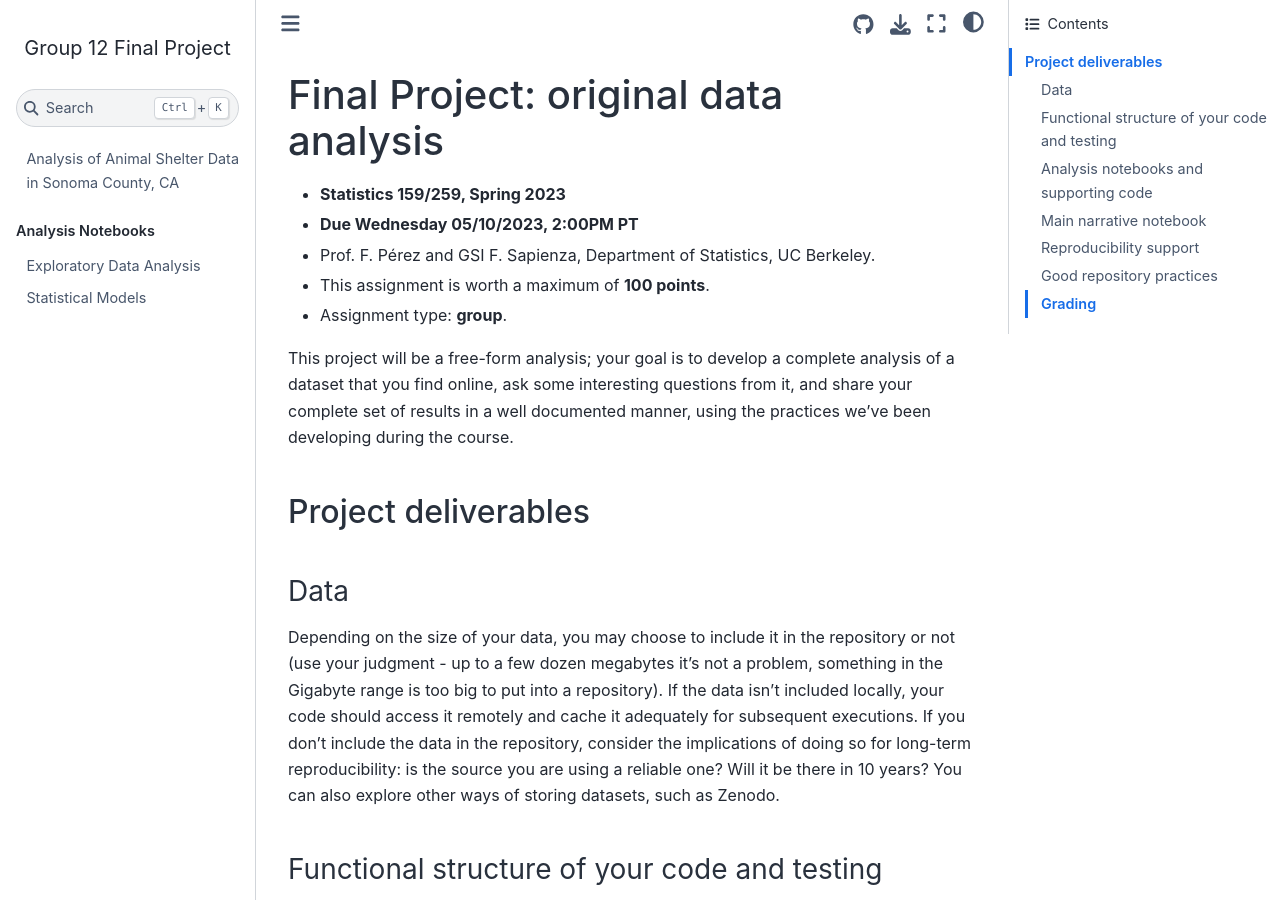
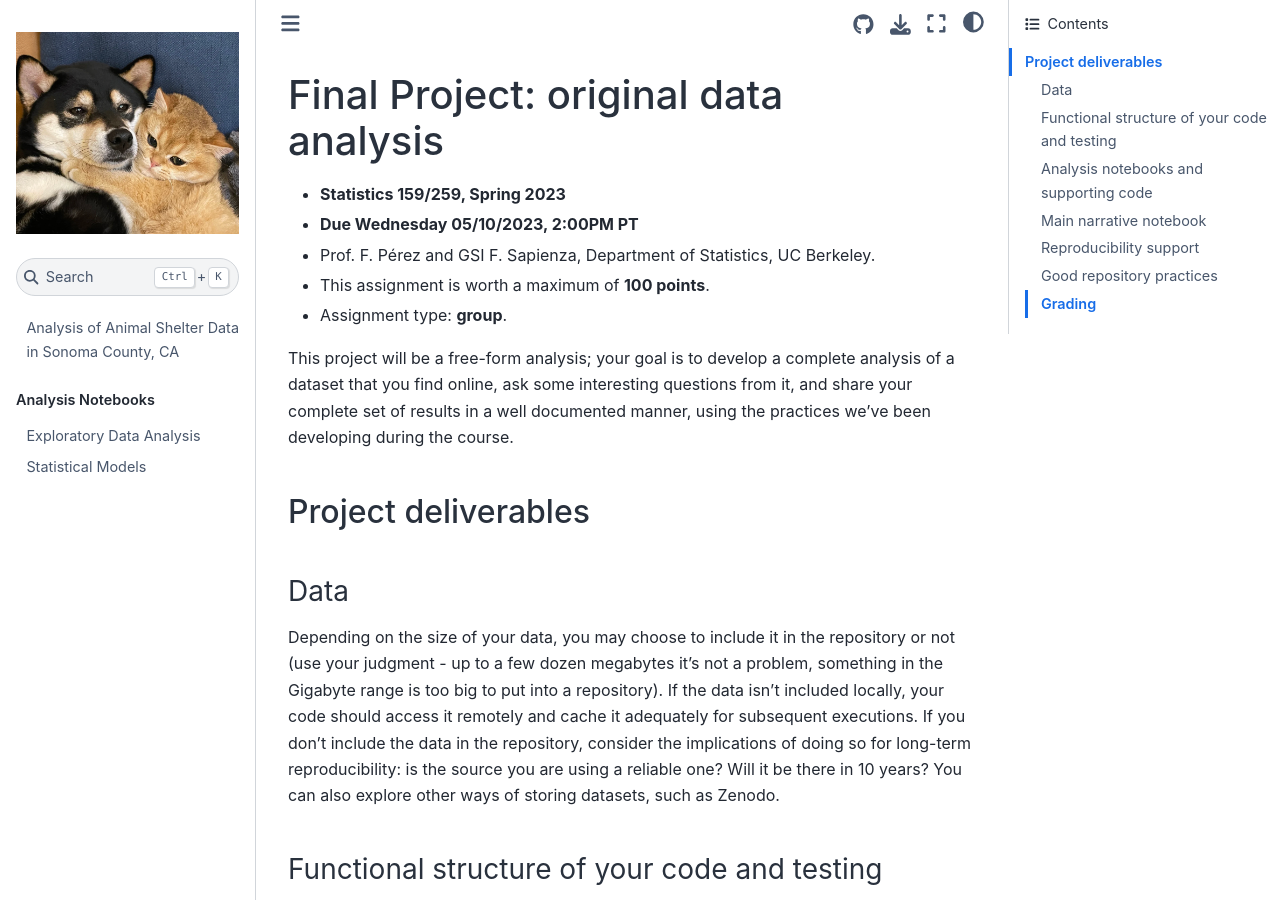
Before and after one commit to sarsong/project-Group12, a Jupyter Book: the page built from project-description.md, in a window 1280 px wide and 900 px high. Built offline with Jupyter Book 1.0.4 settings and Sphinx 7.4.7 and the Sphinx Book theme 1.1.4, drawn with Linux system fonts in a browser that asks for light colours.

Commit message:
added a logo for jb

```diff
--- a/_config.yml
+++ b/_config.yml
@@ -1,8 +1,11 @@
 # Book settings
+
 # Learn more at https://jupyterbook.org/customize/config.html
 
 title: Group 12 Final Project
 author: Group 12
+copyright: "2023"
+logo: logo.jpg
 
 execute:
   execute_notebooks: 'off'
```
Also changed, not shown: logo.jpg (added), main.ipynb.
